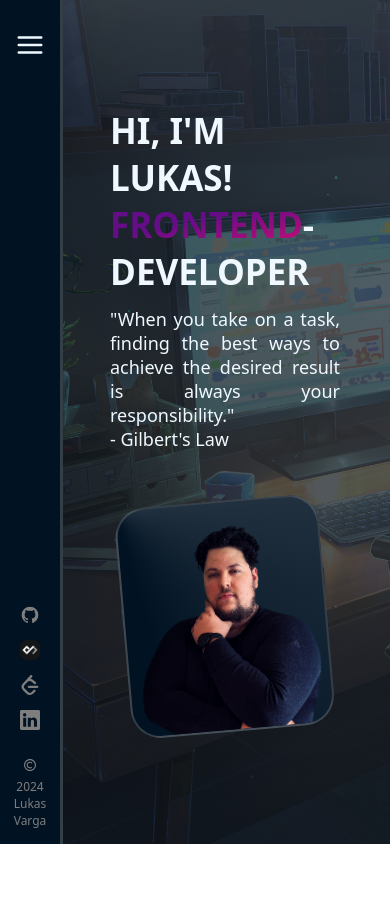
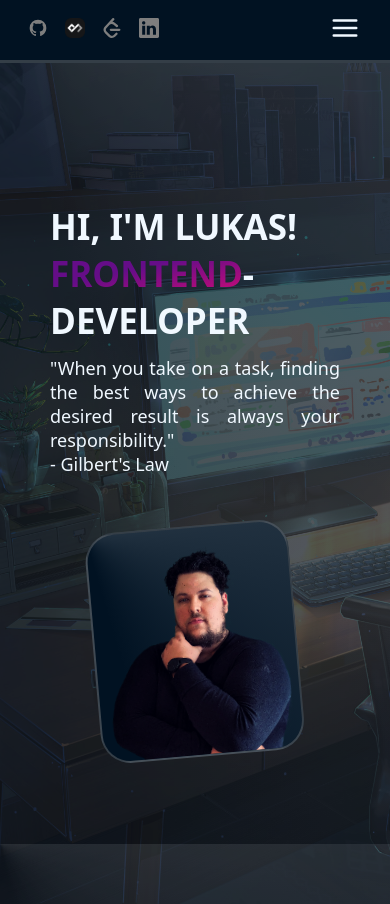
Before and after one commit to yqni13/portfolio, an Angular app: page / in a window 390 px wide. Before the commit the page ends 844 px from the top, so only its background shows below. Built offline with nearby package versions, Linux system fonts and the light colour scheme.

Commit message:
navbar top instead left (mobile); refactoring

```diff
--- a/src/stylesheets/defines.scss
+++ b/src/stylesheets/defines.scss
@@ -9,27 +9,41 @@ $phone-portrait-width: 480px;
 
 /* window.screen.width <= 768px */
 [data-nav="navMobileExtended"] {
-    --nav-width: 100%;
-    --nav-z: 1;
-    --nav-copyright: 0 0 5px 0;
+    --nav-size: 100%;
+    --nav-direction: column;
+    --nav-z: 2;
+    --nav-padding: 30px 0px 0px 0px;
+    --copyright-margin: auto 0 5% 0;
+    --copyright-display: block;
     --nav-full: block;
     --block-margin: 60px;
-    --nav-logo: 100px;
+    --nav-logo: 150px;
+    --burgermenu-size: 50px;
+    --linkicons-size: 30px;
+    --navtext-size: 2rem;
 }
 
 /* window.screen.width <= 768px */
 [data-nav="navMobileCollapsed"] {
-    --nav-width: 60px;
-    --nav-z: 0;
-    --nav-copyright: 5px;
+    --nav-size: 60px;
+    --nav-direction: row-reverse;
+    --nav-z: 1;
+    --nav-padding: 0 30px 0 0;
+    --copyright-margin: 0 auto 0 5%;
+    --copyright-display: none;
     --nav-full: none;
     --block-margin: 60px;
+    --burgermenu-size: 30px;
+    --linkicons-size: 20px;
+    --navtext-size: 25px;
 }
 
 [data-nav="navDesktop"] {
-    --nav-width: 180px;
+    --nav-size: 180px;
     --nav-z: 0;
-    --nav-copyright: 0 0 5px 0;
+    --nav-padding: 30px 0px 0px 0px;
+    --copyright-margin: 0 0 5px 0;
+    --copyright-display: block;
     --nav-full: block;
     --block-margin: 180px;
     --nav-logo: 100px;
--- a/src/stylesheets/media.scss
+++ b/src/stylesheets/media.scss
@@ -17,7 +17,7 @@
             width: var(--nav-logo);
         }
         ul {
-            width: var(--nav-width);
+            width: var(--nav-size);
         }
         .nav-collapse {
             display: none!important;
@@ -112,7 +112,7 @@
             width: var(--nav-logo);
         }
         ul {
-            width: var(--nav-width);
+            width: var(--nav-size);
         }
         .nav-collapse {
             display: none!important;
@@ -245,7 +245,7 @@
             width: var(--nav-logo);
         }
         ul {
-            width: var(--nav-width);
+            width: var(--nav-size);
         }
         .nav-collapse {
             display: none!important;
@@ -358,39 +358,66 @@
 
     // BASIC
     .box {
-        margin-left: var(--block-margin);
+        margin-left: 0;
+        margin-top: var(--block-margin);
     }
     h2 {
         font-size: 35px;
         &::after {
             font-size: 70px!important;
-            top: 13px!important;
-            left: 85px;
+            top: 73px!important;
+            left: 5px;
         }
     }
 
     .nav-bar {
+        display: flex!important;
+        position: relative;
+        z-index: var(--nav-z);
         #nav-unfold {
             display: block!important;
         }
+        .nav-mobile {
+            width: var(--burgermenu-size);
+            height: var(--burgermenu-size);
+        }
         #nav-copyright {
-            margin: var(--nav-copyright);
+            margin: 0;
         }
         #nav-logo {
             width: var(--nav-logo);
         }
         ul {
-            width: var(--nav-width);
-            z-index: var(--nav-z);
+            width: 100vw;
+            height: var(--nav-size)!important;
+            flex-direction: var(--nav-direction)!important;
+            border-right: none!important;
+            border-bottom: solid var(--navbar-border) 3px;
         }
         .nav-full {
             display: var(--nav-full)!important;
         }
-        .nav-bar li {
-            padding: 30px 0px 0px 0px!important;
+        span, .setVisible {
+            font-size: var(--navtext-size)!important;
+        }
+        li {
+            padding: var(--nav-padding)!important;
+            align-self: center;
+        }
+        ul>:last-child {
+            margin: var(--copyright-margin)!important;
+            i, img {
+                width: var(--linkicons-size)!important;
+                height: var(--linkicons-size)!important;
+            }
         }
         ul>:last-child p {
             padding: 0 10px!important;
+            display: var(--copyright-display);
+            i {
+                width: 12px!important;
+                height: 12px!important;
+            }
         }
     }
 
@@ -515,21 +542,21 @@
 
 @media screen and (max-width: $phone-portrait-width) {
 
-    .nav-bar {
-        #nav-copyright {
-            margin: var(--nav-copyright);
-        }
-        #nav-logo {
-            width: var(--nav-logo);
-        }
-        ul {
-            width: var(--nav-width);
-            z-index: var(--nav-z);
-        }
-        .nav-full {
-            display: var(--nav-full)!important;
-        }
-    }
+    // .nav-bar {
+    //     #nav-copyright {
+    //         margin: var(--copyright-margin);
+    //     }
+    //     #nav-logo {
+    //         width: var(--nav-logo);
+    //     }
+    //     ul {
+    //         width: var(--nav-size);
+    //         z-index: var(--nav-z);
+    //     }
+    //     .nav-full {
+    //         display: var(--nav-full)!important;
+    //     }
+    // }
 
     .home {
         .profile-picture {
```
Also changed, not shown: src/docs/update_protocol.md (+10 -4 lines), src/assets/readme_img/readme_responsive_demonstration.png, 1 other file (tests, documents, lock files or other folders).
